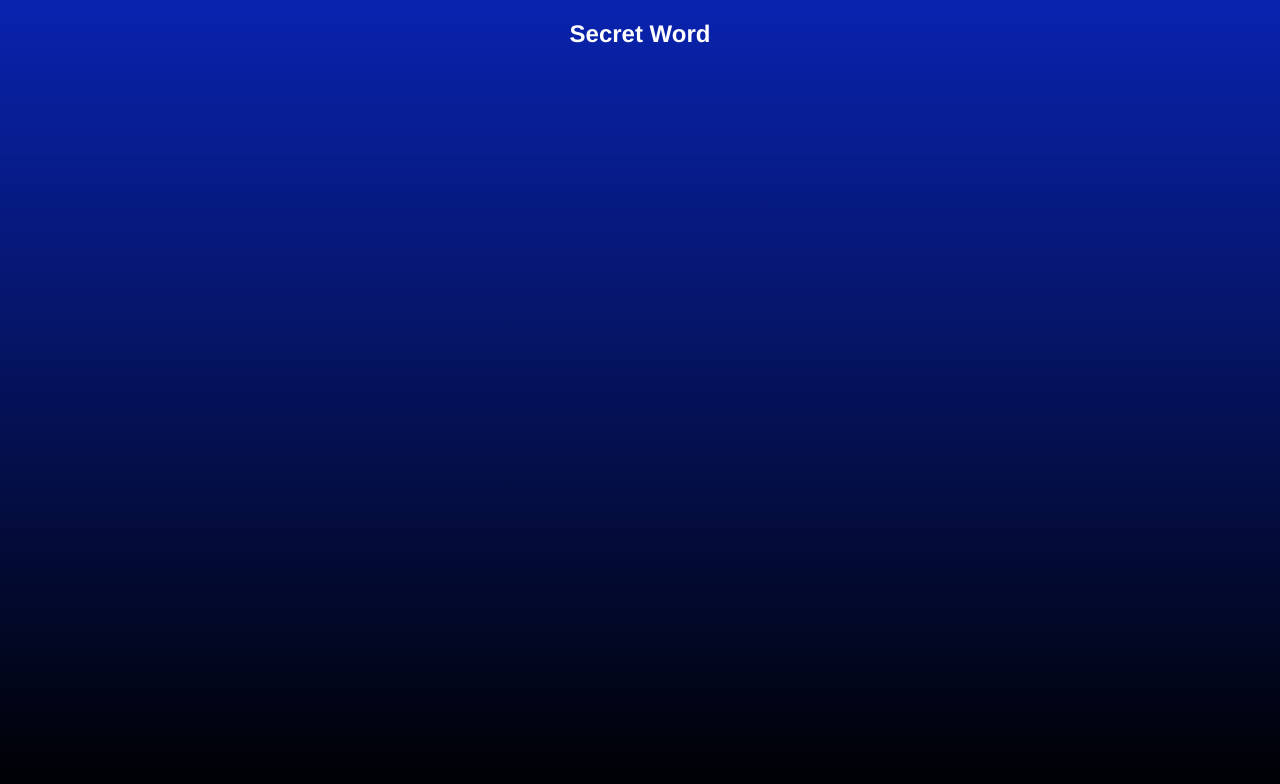
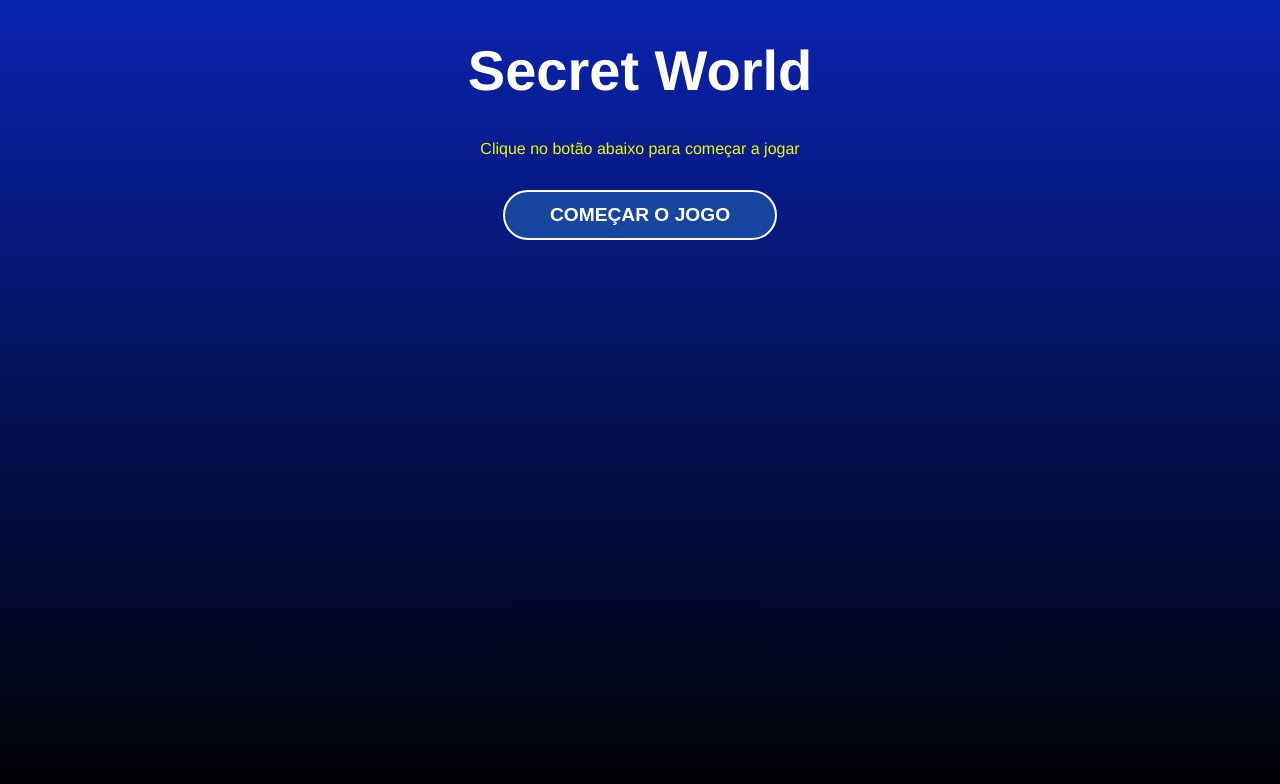
Before and after one commit to xanderifer1974/curso-react-do-zero-a-maestria-secreat-world, a React (Create React App) app: page / in a window 1280 px wide. Shown: the top 784 px of the page. Built offline with nearby package versions, Linux system fonts and the light colour scheme.

Commit message:
Finalizando tela inicial

```diff
--- a/src/App.js
+++ b/src/App.js
@@ -1,9 +1,10 @@
 import './App.css';
+import StartScreen from './components/StartScreen';
 
 function App() {
   return (
     <div className="App">
-      <h2>Secret Word</h2>
+     <StartScreen/>
     </div>
   );
 }
--- /dev/null
+++ b/src/components/StartScreen.css
@@ -0,0 +1,8 @@
+.start h1{
+    font-size: 3.5em;
+}
+
+.start p{
+    margin-bottom: 2em;
+    color:#ecfa00;
+}
--- /dev/null
+++ b/src/components/StartScreen.jsx
@@ -0,0 +1,13 @@
+import "./StartScreen.css"
+
+const StartScreen = () => {
+  return (
+    <div className="start">
+        <h1>Secret World</h1>
+        <p>Clique no botão abaixo para começar a jogar</p>
+        <button>Começar o jogo</button>
+    </div>
+  )
+}
+
+export default StartScreen
--- a/src/index.css
+++ b/src/index.css
@@ -12,3 +12,21 @@
     );
     color: #fff;
 }
+
+button{
+    background: #1646a0;
+    color: #fff;
+    padding: 0 45px;
+    border: 2px solid #fff;
+    border-radius: 25px;
+    height: 50px;
+    text-transform: uppercase;
+    font-weight: bold;
+    font-size: 1.2em;
+    cursor: pointer;
+    transition: .4s;
+}
+
+button:hover{
+    background-color: #0923af;
+}
```
